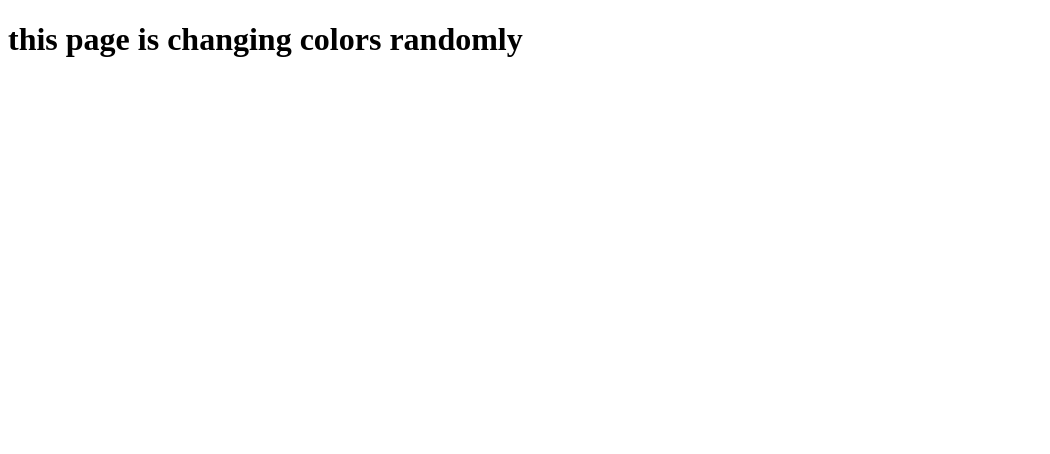
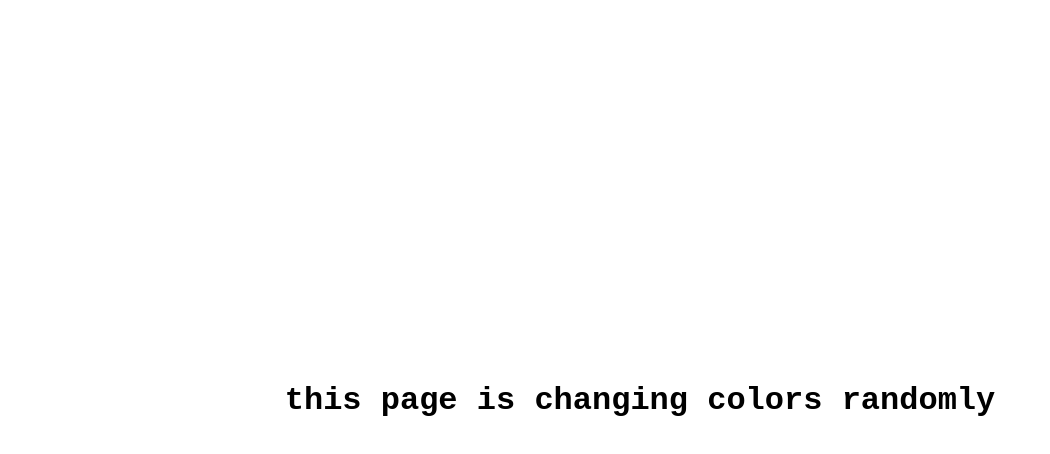
Before and after one commit to srjpnd/changing_bg, a plain HTML site: page index.html in a window 1280 px wide. Shown: the whole page, without its empty margins (0-1050 px from the left). Drawn offline with Linux system fonts and the light colour scheme.

Commit message:
style aded!

```diff
--- a/index.html
+++ b/index.html
@@ -5,6 +5,23 @@
     <meta http-equiv="X-UA-Compatible" content="IE=edge">
     <meta name="viewport" content="width=device-width, initial-scale=1.0">
     <title>change bg</title>
+    <style>
+        *{
+            margin: 0;
+            padding: 0;
+            box-sizing: border-box;
+            font-family: 'Courier New', Courier, monospace;
+        }
+        .main{
+            width: 100%;
+            height: 100vh;
+            animation: changebg 10s infinite linear ;
+            display: grid;
+           place-items: center;
+
+        }
+
+    </style>
 
 </head>
 <body>
```
